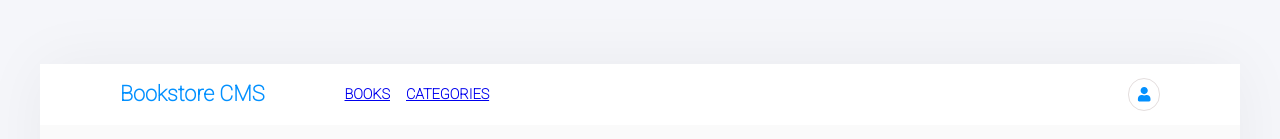
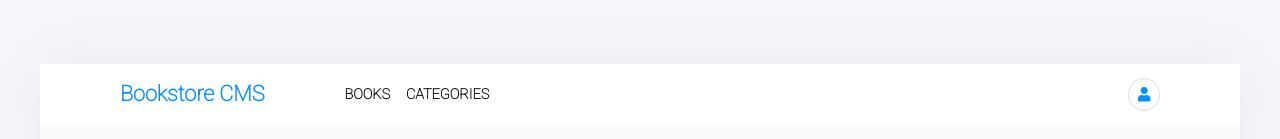
Before and after one commit to barakadanny/Book-store-React-js, a React (Create React App) app: page / in a window 1280 px wide. Shown: the top 139 px of the page. Built offline with nearby package versions, Linux system fonts and the light colour scheme.

Commit message:
Nav bar links Style fixed

```diff
--- a/src/components/Header.css
+++ b/src/components/Header.css
@@ -32,6 +32,10 @@ header span {
   border: 1px solid #e4dede;
 }
 
+.nav-menu {
+  color: red;
+}
+
 /* Desktop View */
 @media screen and (min-width: 768px) {
   header {
--- a/src/components/Header.js
+++ b/src/components/Header.js
@@ -1,26 +1,32 @@
-import React from 'react';
-import { Link } from 'react-router-dom';
-import './Header.css';
-import { FaUser } from 'react-icons/fa';
+import React from "react";
+import { Link } from "react-router-dom";
+import "./Header.css";
+import { FaUser } from "react-icons/fa";
 
 function Header() {
+  const linkStyle = {
+    textDecoration: "none",
+    color: "#121212",
+  };
   return (
     <header>
       <nav>
         <h1>Bookstore CMS</h1>
         <ul className="nav-menu">
           <li>
-            <Link to="/">BOOKS</Link>
+            <Link style={linkStyle} to="/">
+              BOOKS
+            </Link>
           </li>
           <li>
-            <Link to="/Categories">CATEGORIES</Link>
+            <Link style={linkStyle} to="/Categories">
+              CATEGORIES
+            </Link>
           </li>
         </ul>
       </nav>
       <span>
-        {' '}
         <FaUser />
-        {' '}
       </span>
     </header>
   );
```
